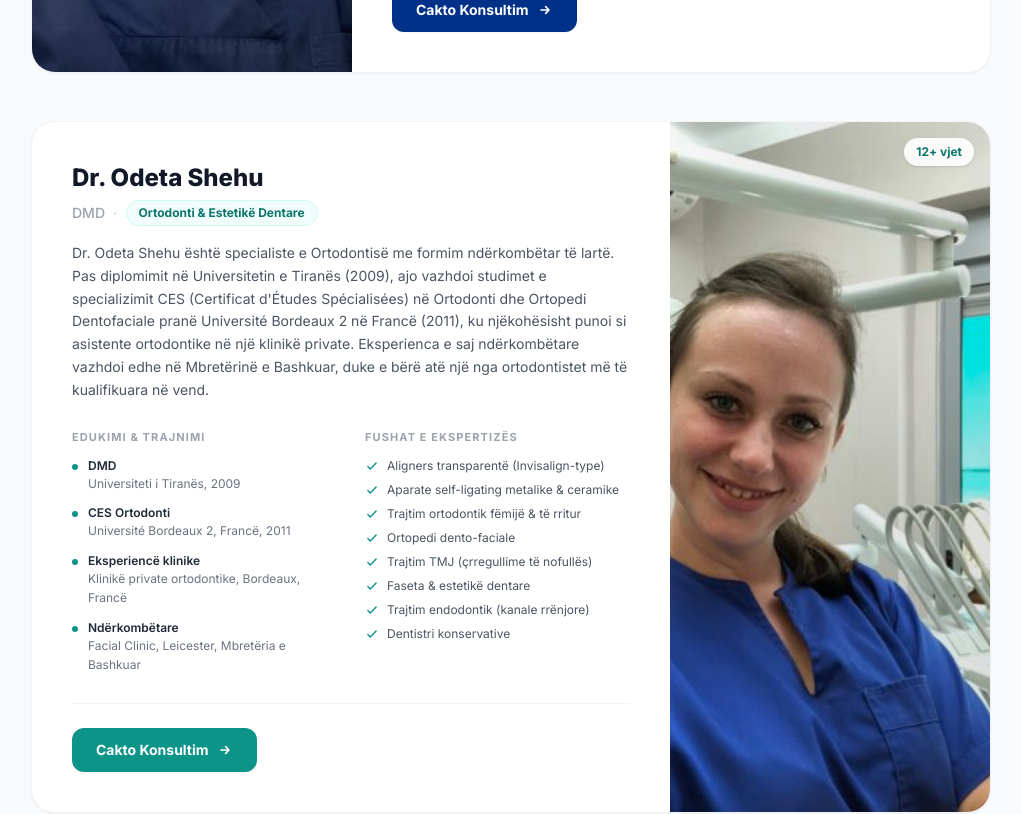
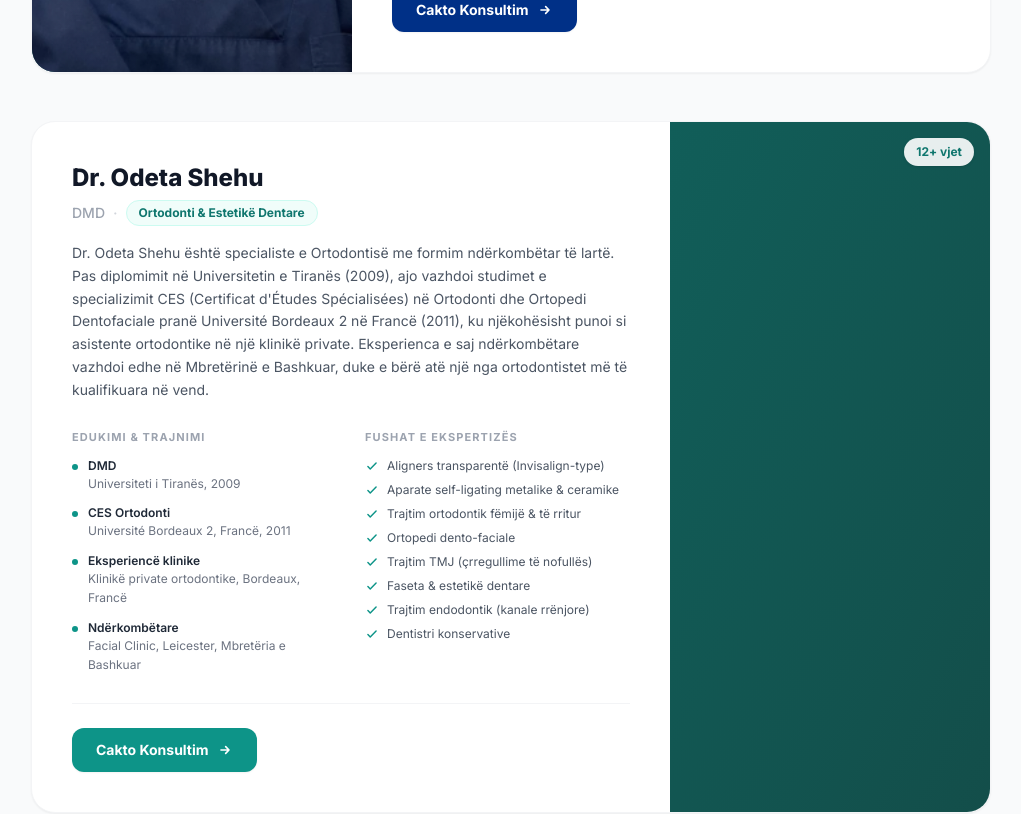
Before and after one commit to ardit2701/dental-albania, a Next.js app: page /en/doctors in a window 1280 px wide. Shown: the part 1120-1934 px from the top of the page, without its empty margins (129-1150 px from the left). Built offline with nearby package versions, Linux system fonts and the light colour scheme.

Commit message:
Remove Dr. Odeta Shehu photo from doctors page

```diff
--- a/src/app/[locale]/doctors/page.tsx
+++ b/src/app/[locale]/doctors/page.tsx
@@ -12,7 +12,7 @@ export async function generateMetadata(): Promise<Metadata> {
   };
 }
 
-const doctors = [
+const doctors: { name: string; title: string; specialty: string; photo: string | null; bio: string; education: { label: string; value: string }[]; expertise: string[]; accent: string; tagClass: string; experience: string }[] = [
   {
     name: "Dr. Arlind Myftari",
     title: "DMD, MD",
@@ -44,7 +44,7 @@ const doctors = [
     name: "Dr. Odeta Shehu",
     title: "DMD",
     specialty: "Ortodonti & Estetikë Dentare",
-    photo: "/doctors/odeta-shehu.jpg",
+    photo: null,
     bio: "Dr. Odeta Shehu është specialiste e Ortodontisë me formim ndërkombëtar të lartë. Pas diplomimit në Universitetin e Tiranës (2009), ajo vazhdoi studimet e specializimit CES (Certificat d'Études Spécialisées) në Ortodonti dhe Ortopedi Dentofaciale pranë Université Bordeaux 2 në Francë (2011), ku njëkohësisht punoi si asistente ortodontike në një klinikë private. Eksperienca e saj ndërkombëtare vazhdoi edhe në Mbretërinë e Bashkuar, duke e bërë atë një nga ortodontistet më të kualifikuara në vend.",
     education: [
       { label: "DMD", value: "Universiteti i Tiranës, 2009" },
@@ -94,7 +94,9 @@ export default async function DoctorsPage({ params }: Props) {
                 className={`bg-white rounded-3xl overflow-hidden shadow-sm border border-gray-100 flex flex-col ${i % 2 === 0 ? "lg:flex-row" : "lg:flex-row-reverse"}`}
               >
                 {/* Photo */}
-                <div className="relative w-full lg:w-80 h-96 lg:h-auto shrink-0">
+                <div className="relative w-full lg:w-80 h-96 lg:h-auto shrink-0 bg-gradient-to-br from-teal-800 to-teal-900">
+                  {doctor.photo && (
+                    <>
                       <Image
                         src={doctor.photo}
                         alt={doctor.name}
@@ -108,6 +110,8 @@ export default async function DoctorsPage({ params }: Props) {
                         <p className="text-white font-bold text-xl drop-shadow">{doctor.name}</p>
                         <p className="text-white/80 text-sm">{doctor.title}</p>
                       </div>
+                    </>
+                  )}
                   {/* Experience badge */}
                   <div className="absolute top-4 right-4 bg-white/90 backdrop-blur-sm text-xs font-bold text-teal-700 px-3 py-1.5 rounded-full shadow">
                     {doctor.experience}
```
Lines whose indentation alone changed are shown as unchanged.
